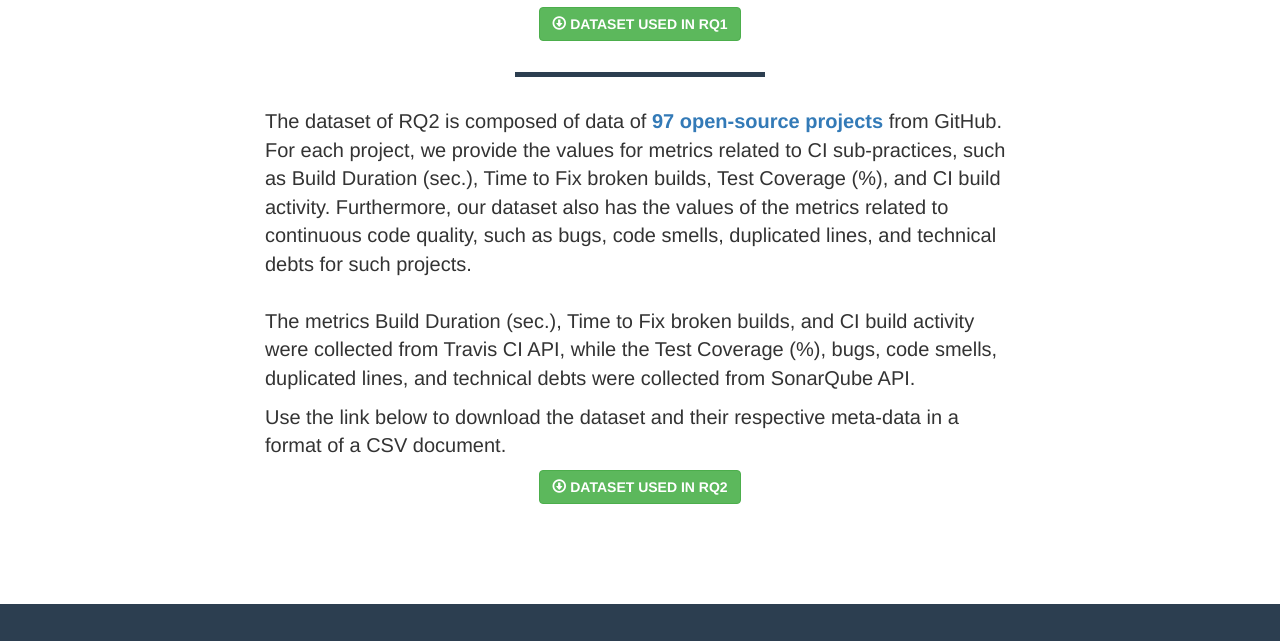
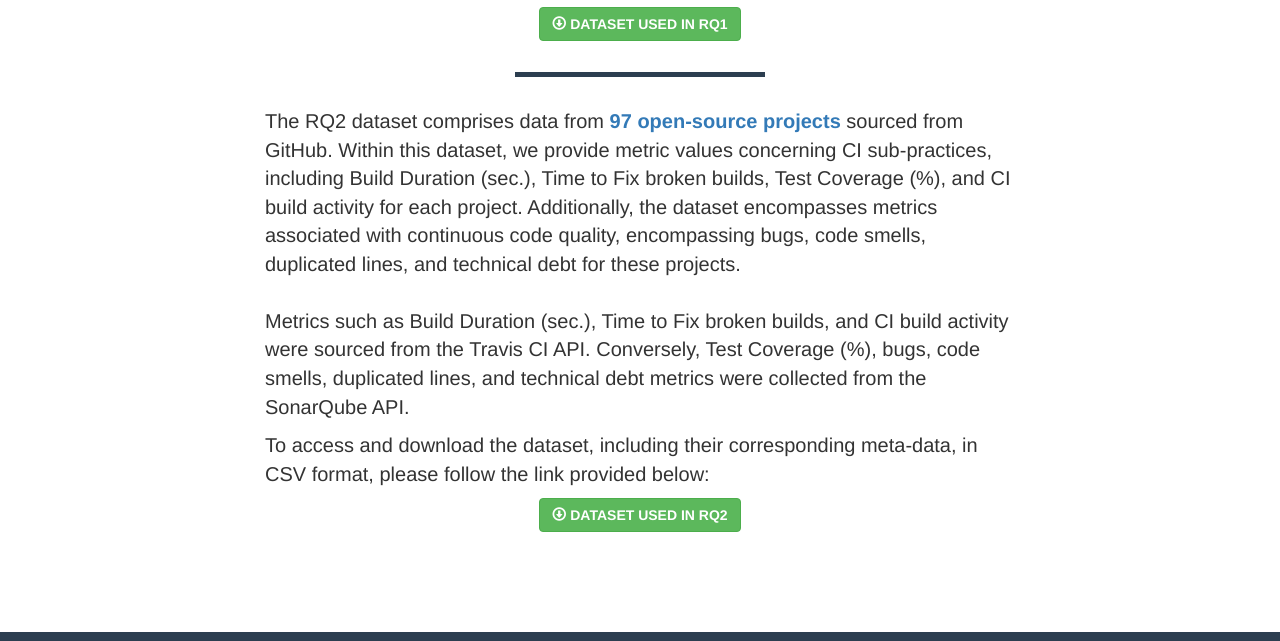
Before and after one commit to ciandsoftwarequality/ciandsoftwarequality.github.io, a website with bundled scripts: page index.html in a window 1280 px wide. Shown: the part 3143-3784 px from the top of the page. Built offline with nearby package versions, Linux system fonts and the light colour scheme; files whose address does not match are found by name.

Commit message:
Updating dataset description for RQ1 - v2

```diff
--- a/index.html
+++ b/index.html
@@ -261,22 +261,25 @@
                 <hr class="star-primary">
 
                 <p>
-                The dataset of RQ2 is composed of data of <b><a href="#studied-projects-rq2" class="portfolio-link" data-toggle="modal">97 open-source projects</a></b> from GitHub.
-                For each project, we provide the values for metrics related to CI sub-practices, such as
-                Build Duration (sec.), Time to Fix broken builds, Test Coverage (%), and CI build activity.
-                Furthermore, our dataset also has the values of the metrics related
-                to continuous code quality, such as bugs, code smells,
-                duplicated lines, and technical debts for such projects.
+
+                The RQ2 dataset comprises data from <b><a href="#studied-projects-rq2" class="portfolio-link" data-toggle="modal">97 open-source projects</a></b>
+                sourced from GitHub. Within this dataset, we provide metric values concerning CI
+                sub-practices, including Build Duration (sec.),
+                Time to Fix broken builds, Test Coverage (%), and CI build activity for each project.
+                Additionally, the dataset encompasses metrics associated with continuous code quality,
+                encompassing bugs, code smells, duplicated lines, and technical debt for these projects.
 
                 <br><br>
 
-                The metrics Build Duration (sec.), Time to Fix broken builds, and CI build activity were collected from Travis CI API, while the Test Coverage (%), bugs, code smells, duplicated lines, and technical debts were collected from SonarQube API.
-
+                Metrics such as Build Duration (sec.), Time to Fix broken builds,
+                and CI build activity were sourced from the Travis CI API.
+                Conversely, Test Coverage (%), bugs, code smells, duplicated lines,
+                and technical debt metrics were collected from the SonarQube API.
 
                 <br>
 
                 <p>
-                    Use the link below to download the dataset and their respective meta-data in a format of a CSV document.
+                    To access and download the dataset, including their corresponding meta-data, in CSV format, please follow the link provided below:
                 </p>
 
                 <div class="col-lg-8 col-lg-offset-2 text-center">
```
